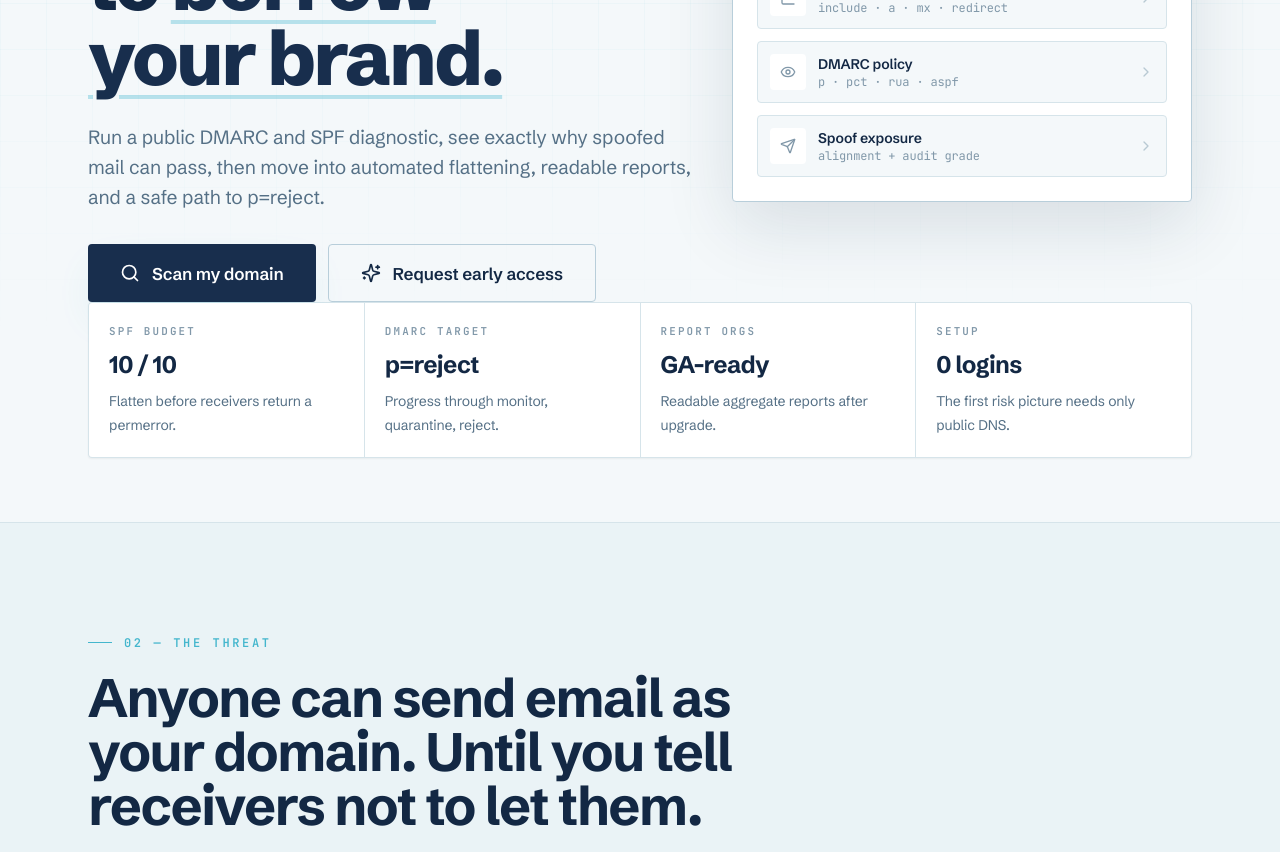
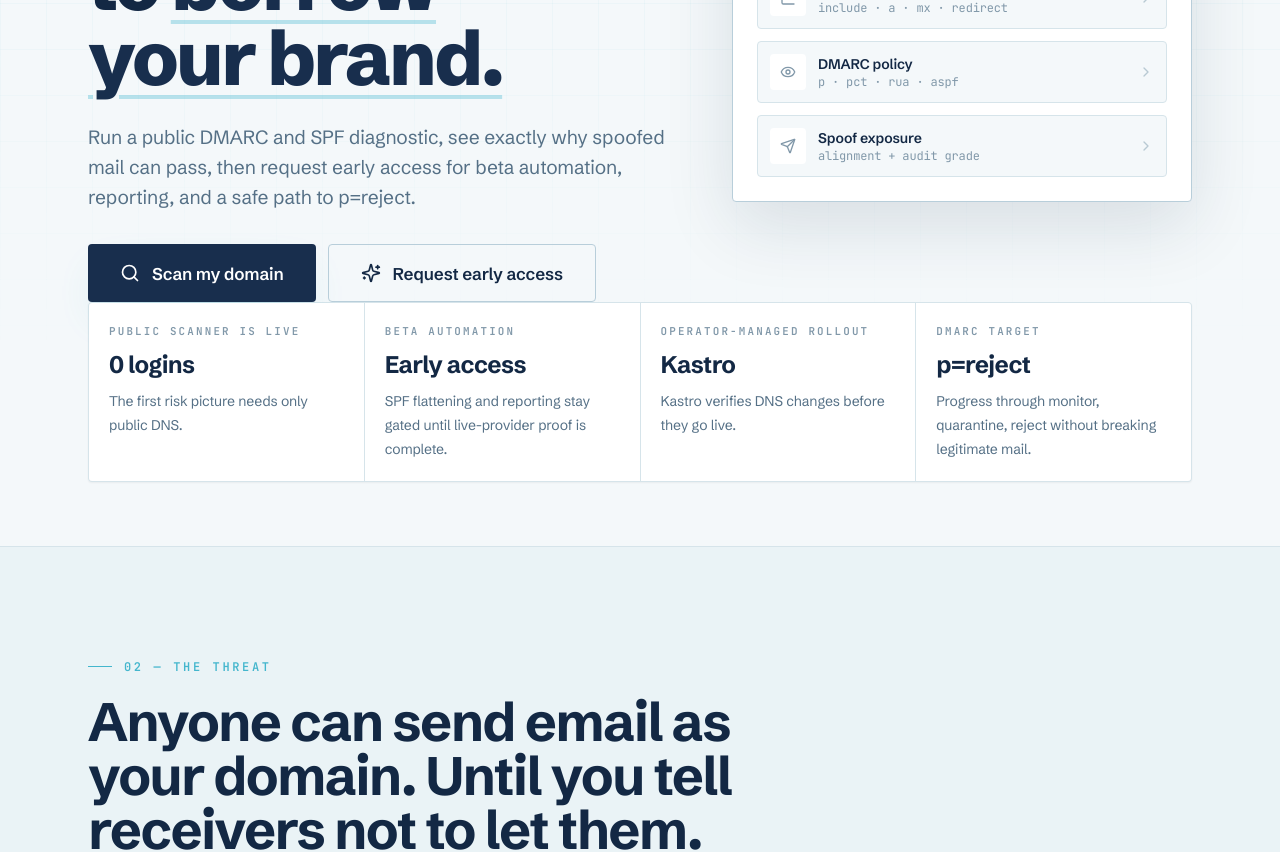
Before and after one commit to AndriGitDev/dmark-web, a Next.js app: page / in a window 1280 px wide. Shown: the part 580-1432 px from the top of the page. Built offline with nearby package versions, Linux system fonts and the light colour scheme.

Commit message:
fix: bound public launch copy

```diff
--- a/components/dmark-marketing.tsx
+++ b/components/dmark-marketing.tsx
@@ -49,10 +49,10 @@ const scanSteps = [
 ];
 
 const trustSignals = [
-  { label: "SPF budget", value: "10 / 10", detail: "Flatten before receivers return a permerror." },
-  { label: "DMARC target", value: "p=reject", detail: "Progress through monitor, quarantine, reject." },
-  { label: "Report orgs", value: "GA-ready", detail: "Readable aggregate reports after upgrade." },
-  { label: "Setup", value: "0 logins", detail: "The first risk picture needs only public DNS." },
+  { label: "Public scanner is live", value: "0 logins", detail: "The first risk picture needs only public DNS." },
+  { label: "Beta automation", value: "Early access", detail: "SPF flattening and reporting stay gated until live-provider proof is complete." },
+  { label: "Operator-managed rollout", value: "Kastro", detail: "Kastro verifies DNS changes before they go live." },
+  { label: "DMARC target", value: "p=reject", detail: "Progress through monitor, quarantine, reject without breaking legitimate mail." },
 ];
 
 const quickDomains = ["landsbankinn.is", "kastro.is", "island.is"];
@@ -86,13 +86,13 @@ const workflow = [
 
 const features = [
   {
-    title: "Dynamic SPF flattening",
-    detail: "Keep Microsoft 365, Google Workspace, marketing tools, and local senders below the 10-lookup limit.",
+    title: "SPF flattening in beta",
+    detail: "Keep Microsoft 365, Google Workspace, marketing tools, and local senders below the 10-lookup limit once the route is provisioned.",
     icon: Layers3,
   },
   {
-    title: "Readable DMARC reporting",
-    detail: "Turn XML into sender inventory, pass/fail trends, and the next safe enforcement decision.",
+    title: "Readable reporting roadmap",
+    detail: "Turn XML into sender inventory, pass/fail trends, and the next safe enforcement decision as reporting gates finish.",
     icon: Gauge,
   },
   {
@@ -115,11 +115,11 @@ const pricing = [
   {
     name: "Sjálfvirkni",
     price: "4,900 ISK/mo",
-    description: "Continuous email-auth remediation for teams that want the system to stay healthy.",
+    description: "Early access while DNS publication and reporting gates finish.",
     cta: "Request early access",
     mode: "saas",
     featured: true,
-    points: ["Automated SPF flattening", "Readable DMARC reporting", "Guided p=reject progression"],
+    points: ["SPF flattening beta", "Readable reporting roadmap", "Guided p=reject progression"],
   },
   {
     name: "Kastro Managed",
@@ -244,7 +244,7 @@ export function DmarkMarketing() {
                 Scan the DNS records attackers use to <span className="text-brand-ink underline decoration-brand/35 decoration-4 underline-offset-[10px]">borrow your brand.</span>
               </h1>
               <p className="mt-7 max-w-2xl text-pretty text-[clamp(17px,1.5vw,21px)] leading-[1.55] text-ink-500">
-                Run a public DMARC and SPF diagnostic, see exactly why spoofed mail can pass, then move into automated flattening, readable reports, and a safe path to p=reject.
+                Run a public DMARC and SPF diagnostic, see exactly why spoofed mail can pass, then request early access for beta automation, reporting, and a safe path to p=reject.
               </p>
               <div className="mt-8 flex flex-col gap-3 sm:flex-row">
                 <button type="button" onClick={() => scrollToScanner("nav")} className="inline-flex min-h-[58px] items-center justify-center gap-3 rounded bg-brand-ink px-8 font-semibold text-white shadow-glow transition hover:-translate-y-0.5 hover:bg-brand">
@@ -333,7 +333,7 @@ export function DmarkMarketing() {
 
       <section id="features" className="bg-paper-soft py-20 lg:py-28">
         <div className="mx-auto max-w-[1200px] px-5 sm:px-8 lg:px-12">
-          <SectionHead eyebrow="04 — Premium tier" title="Move from exposed DNS records to enforced domain trust." text="The paid product turns one-off evidence into a durable operating system for sender inventory, SPF limits, and DMARC enforcement." />
+          <SectionHead eyebrow="04 — Premium tier" title="Move from exposed DNS records to enforced domain trust." text="The paid product is in early access: scanner evidence is public today, while SPF automation and reporting remain gated until their launch checks are boring." />
           <div className="mt-12 grid gap-5 md:grid-cols-3">
             {features.map((feature) => {
               const Icon = feature.icon;
```
Also changed, not shown: 1 other file (tests, documents, lock files or other folders).
